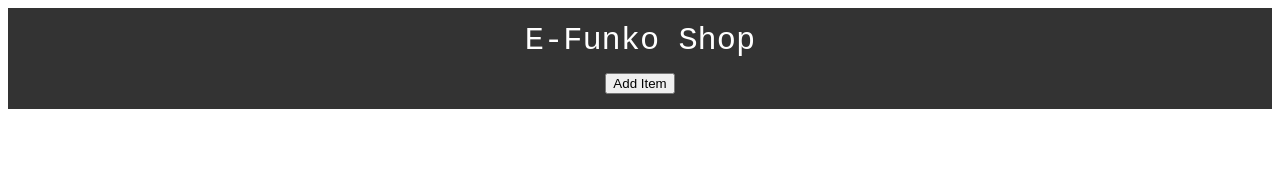
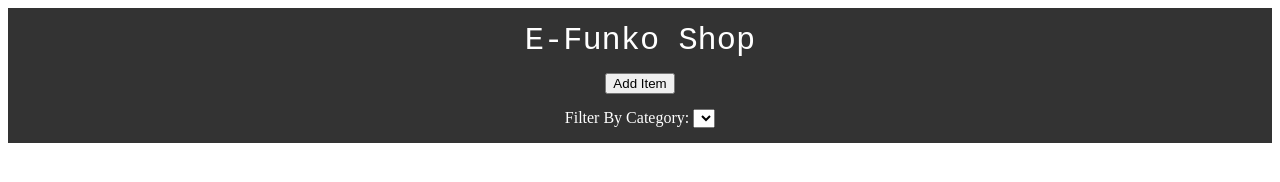
Before and after one commit to gello1199/e-funko-frontend, a plain HTML site: page index.html in a window 1280 px wide. Drawn offline with Linux system fonts and the light colour scheme; no server answers.

Commit message:
moved categories-container to nav-ul and added dropdown

```diff
--- a/index.html
+++ b/index.html
@@ -19,11 +19,14 @@
     <ul class="nav-ul">
         <li class="nav-li">E-Funko Shop</li>
         <button class="new-item">Add Item</button>
+        <div id="categories-container">
+            <label for="cat-dropdown">Filter By Category: </label>
+            <select name="category_id" id="category-dropdown"></select>
+        </div>
     </ul>
     <!-- <h1>E-Funko Shop</h1> -->
 <!-- <div id="store-container"></div> -->
 <div id="wrapper">
-<div id="categories-container"></div>
     <div class="items-form hidden modal">
     <button class="close-modal"> Close X </button>
     <h3>Add A New Toy</h3>
@@ -49,5 +52,8 @@
 <div id="items-container"></div>
 </div>
 <div class="overlay hidden"></div>
+
+
+
 </body>
 </html>
--- a/styles.css
+++ b/styles.css
@@ -102,3 +102,8 @@
     box-shadow: 0 3rem 5rem rgba(0, 0, 0, 0.3);
     z-index: 10;
   }
+
+  #categories-container {
+      color: white;
+      margin-bottom: 15px;
+  }
```
